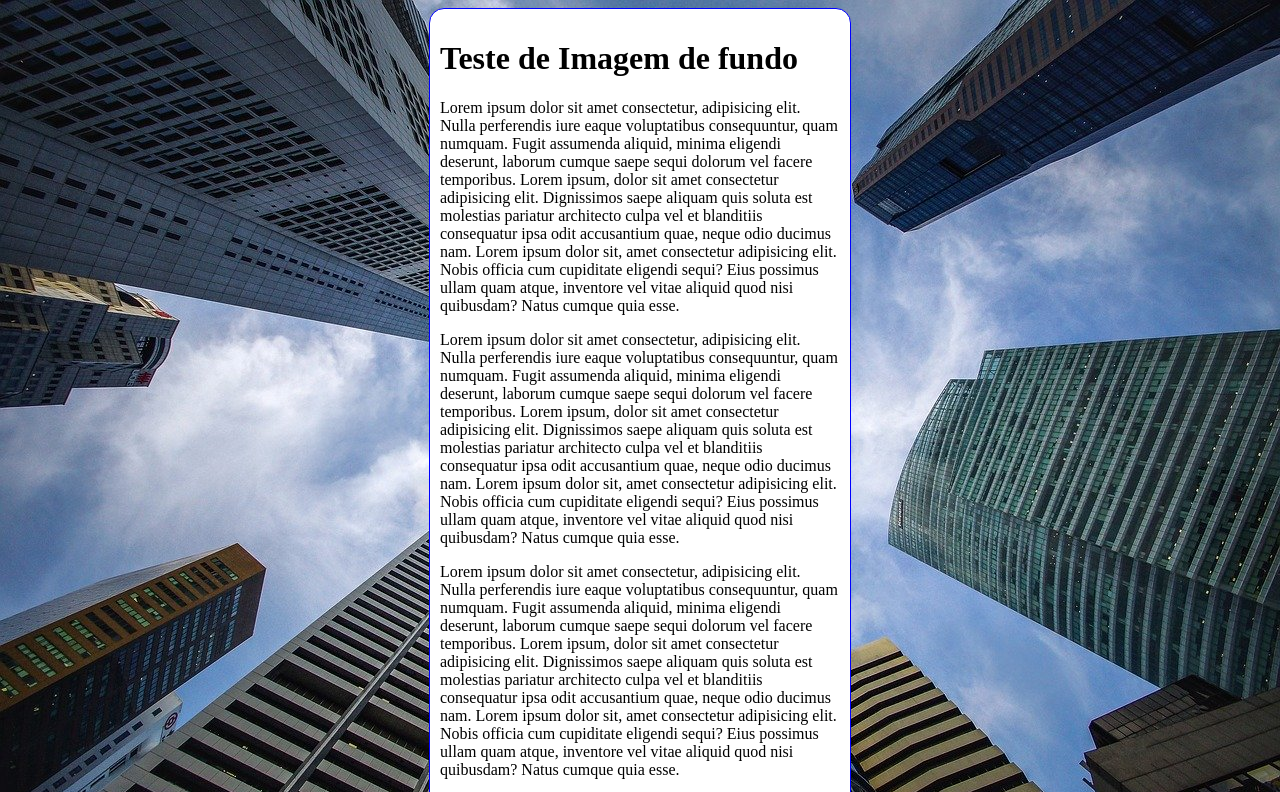
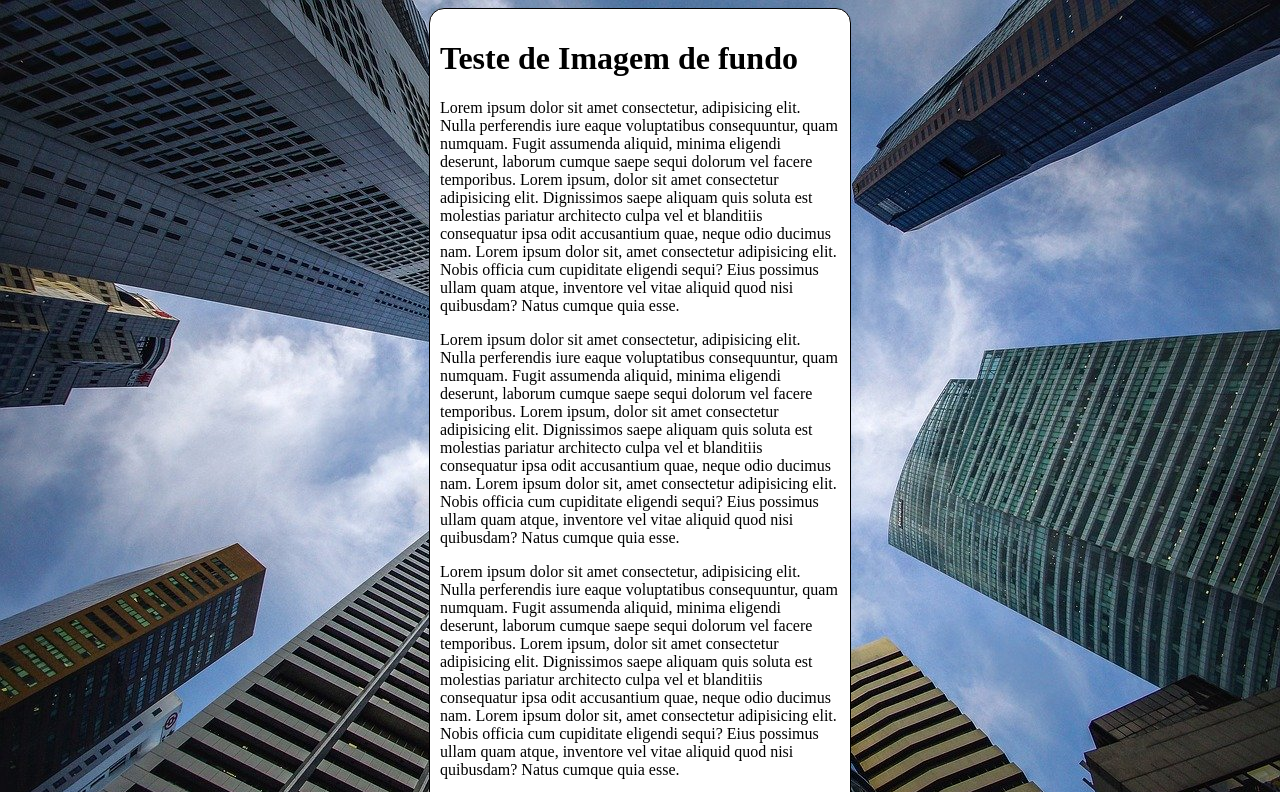
Before and after one commit to OlsonGabriel/html-css, a plain HTML site: page Exercicios/ex022/fundo006.html in a window 1280 px wide. Shown: the top 792 px of the page. Drawn offline with Linux system fonts and the light colour scheme.

Commit message:
Update fundo006.html

```diff
--- a/Exercicios/ex022/fundo006.html
+++ b/Exercicios/ex022/fundo006.html
@@ -32,7 +32,7 @@
             max-width: 400px;
             padding: 10px;
             margin: auto;
-            border: 1px solid blue;
+            border: 1px solid rgb(0, 0, 0);
             border-radius: 15px;
         }
     </style>
```
